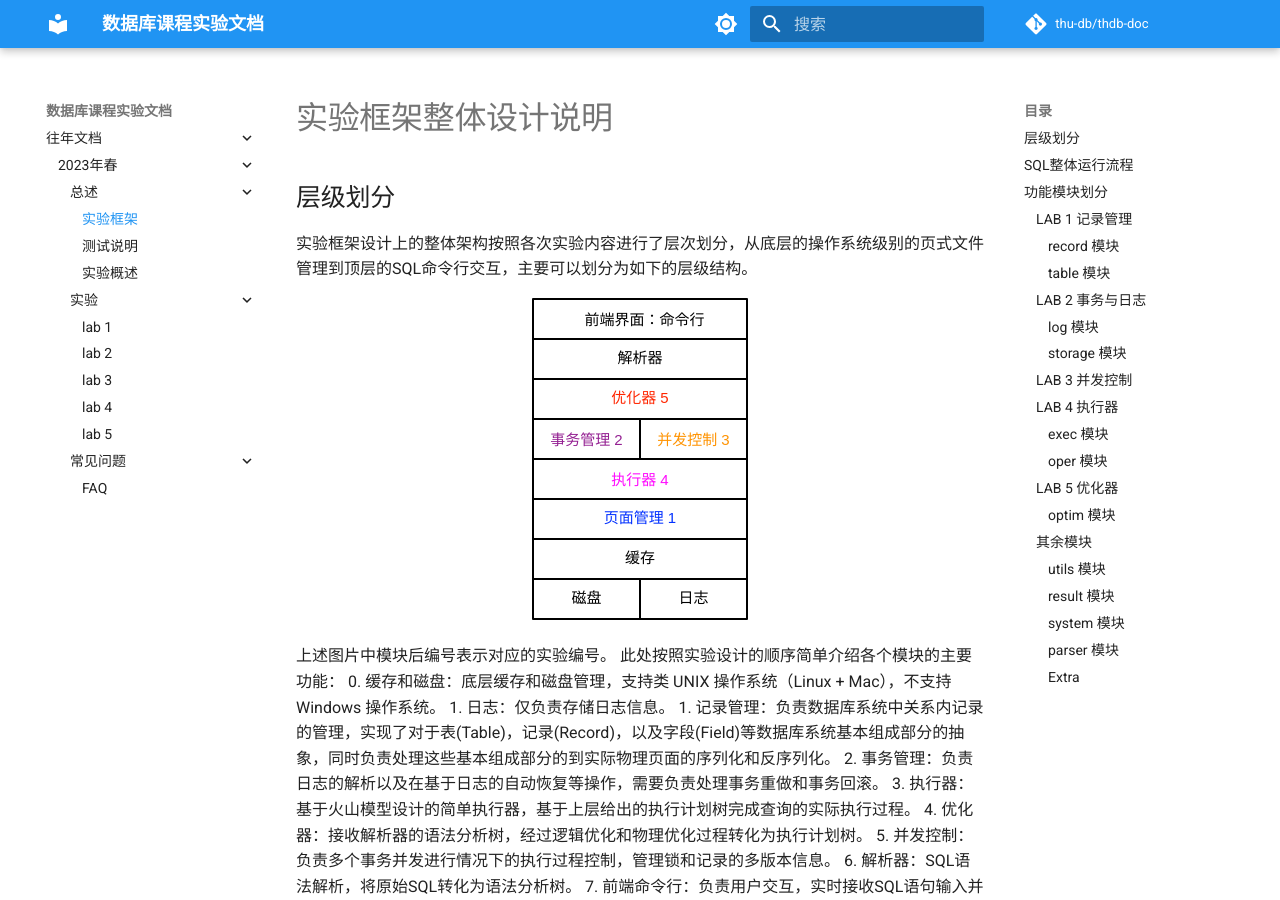
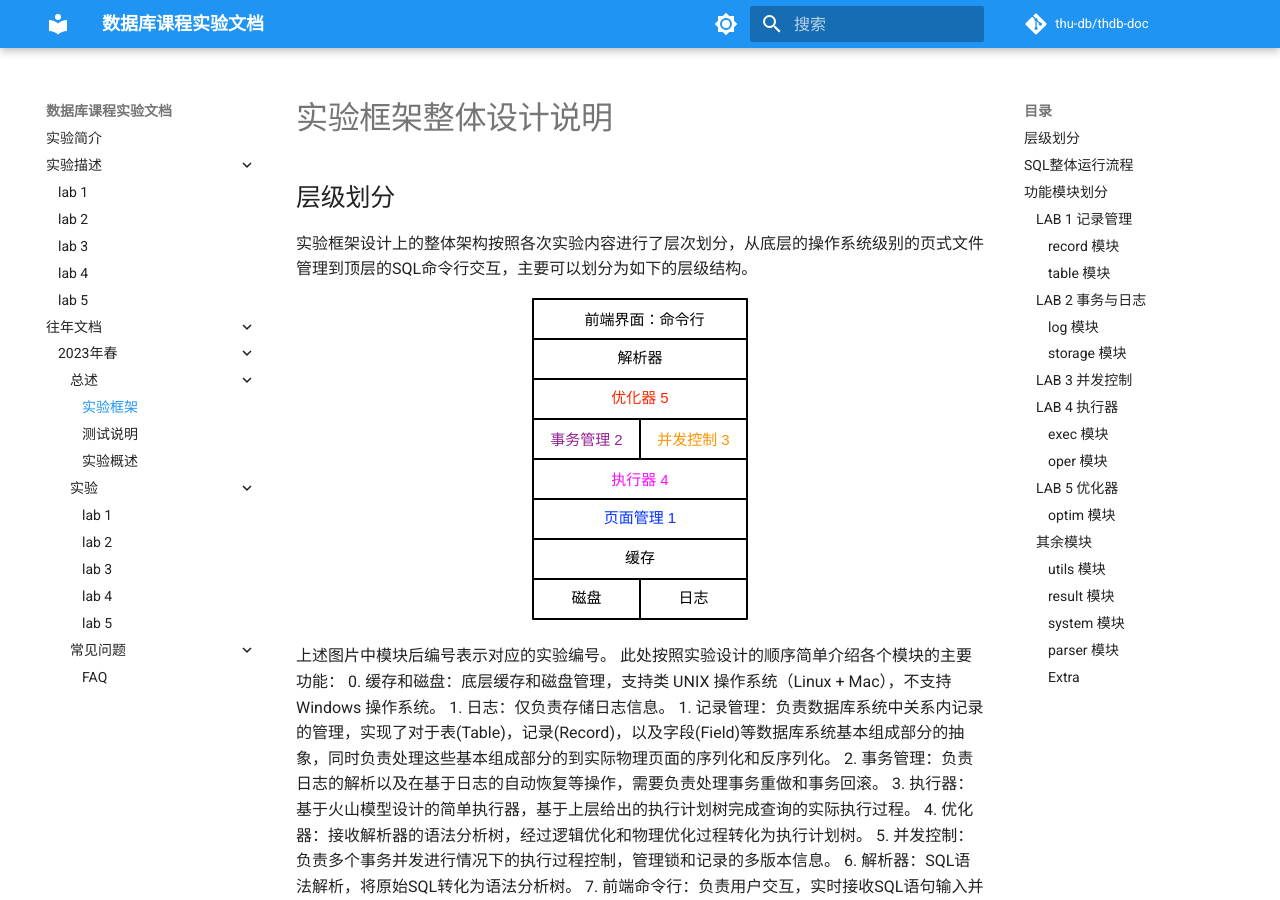
Before and after one commit to thu-db/huadb-doc, an MkDocs documentation site: the page built from docs/2023-spring/index.md, in a window 1280 px wide and 900 px high. Built offline with MkDocs 1.6.1 and Material for MkDocs 9.7.7, drawn with Linux system fonts in a browser that asks for light colours; comment, search, counter and statistics services are not loaded.

Commit message:
Add index

```diff
--- a/mkdocs.yml
+++ b/mkdocs.yml
@@ -4,6 +4,13 @@ repo_name: thu-db/thdb-doc
 repo_url: https://github.com/thu-db/thdb-doc
 
 nav:
+  - 实验简介: index.md
+  - 实验描述:
+    - lab 1: 存储
+    - lab 2: 日志
+    - lab 3: 并发控制
+    - lab 4: 优化器
+    - lab 5: 执行器
   - 往年文档:
     - 2023年春:
       - 总述:
```
Also changed, not shown: docs/index.md (added, +1 -0 lines).
